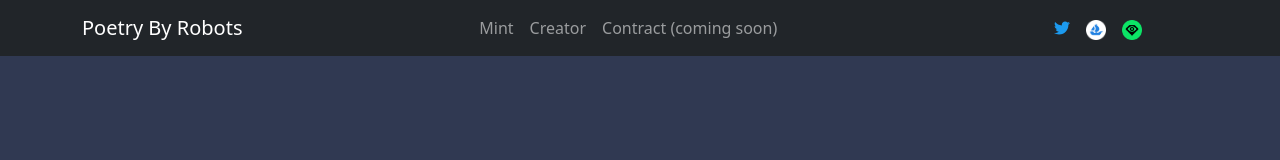
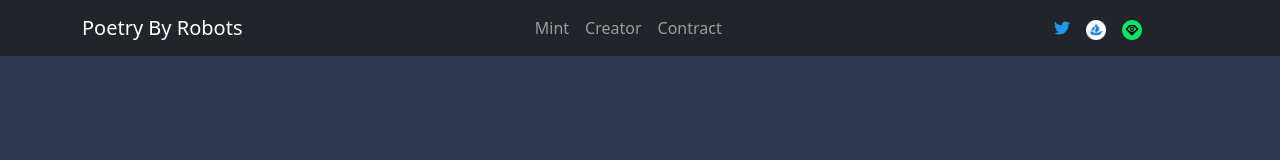
Before and after one commit to Yintii/MintingWebsite, a React (Create React App) app: page / in a window 1280 px wide. Shown: the top 160 px of the page. Built offline with nearby package versions, Linux system fonts and the light colour scheme.

Commit message:
added contract to header link

```diff
--- a/src/components/Header.js
+++ b/src/components/Header.js
@@ -14,7 +14,7 @@ export const Header = (props) => {
                     <Nav className="mx-auto">
                         <Nav.Link href="#mint">Mint</Nav.Link>
                         <Nav.Link href="#team">Creator</Nav.Link>
-                        <Nav.Link href="#" target="_blank">Contract (coming soon)</Nav.Link>
+                        <Nav.Link href="https://etherscan.io/address/0x9ce01fa85b1e326ca8ec5ade69de0942109e37f8" target="_blank">Contract</Nav.Link>
                     </Nav>
                     <Nav className='mx-5'>
                         <Nav.Link href="https://twitter.com/PoetryByRobots" target="_blank">
```
